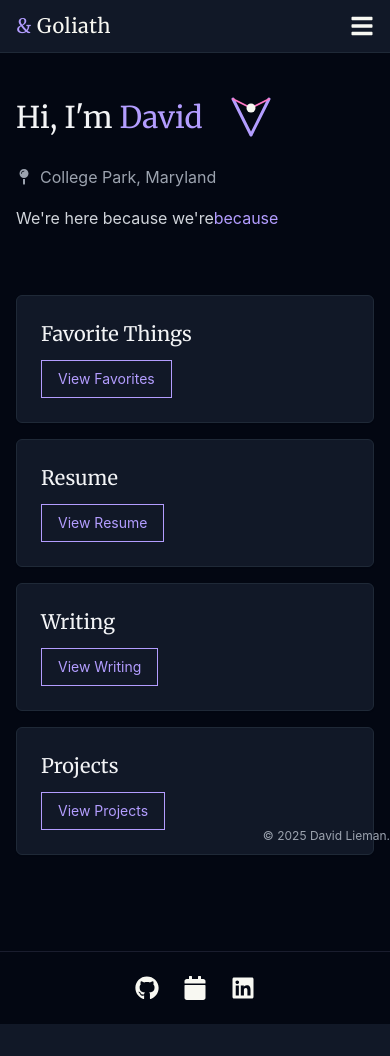
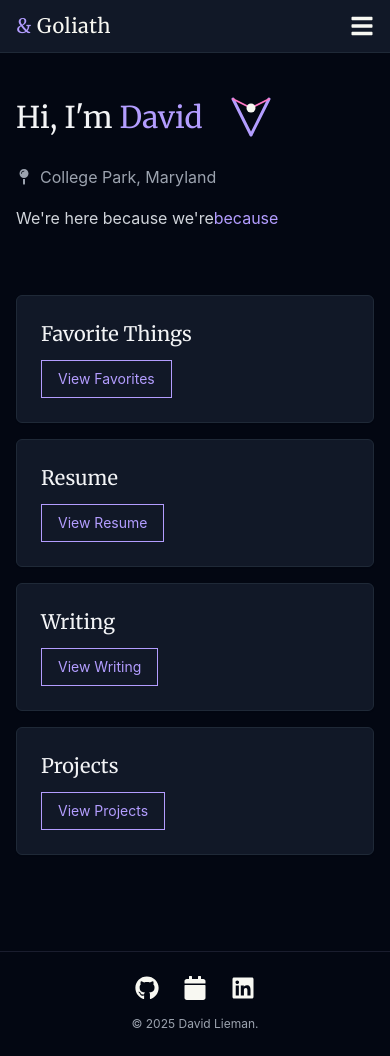
Before and after one commit to David3748/AndGoliath, a Next.js app: page / in a window 390 px wide. Before the commit the page ends 1024 px from the top, so only its background shows below. Built offline with nearby package versions, Linux system fonts and the light colour scheme.

Commit message:
copyright thing is annoying on mobile

```diff
--- a/src/components/Layout.tsx
+++ b/src/components/Layout.tsx
@@ -147,8 +147,8 @@
       </main>
 
       <footer className="py-6 md:py-8 border-t border-current-line">
-        <div className="container mx-auto px-4 max-w-3xl flex justify-between items-center">
-          <div className="flex-grow flex justify-center space-x-6">
+        <div className="container mx-auto px-4 max-w-3xl flex flex-col md:flex-row justify-between items-center space-y-4 md:space-y-0">
+          <div className="flex justify-center space-x-6">
             <a
               href="https://github.com/David3748"
               target="_blank"
@@ -177,7 +177,7 @@
               <FaLinkedin size={24} />
             </a>
           </div>
-          <div className="absolute bottom-0 right-0 text-gray-400 text-xs">
+          <div className="text-gray-400 text-xs">
             &copy; {new Date().getFullYear()} David Lieman.
           </div>
         </div>
```
